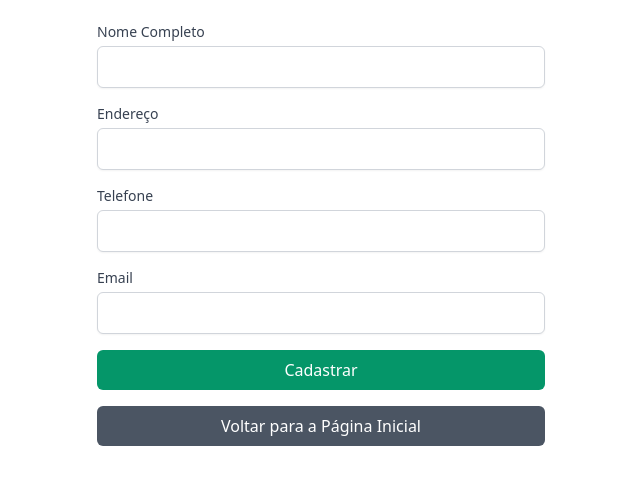
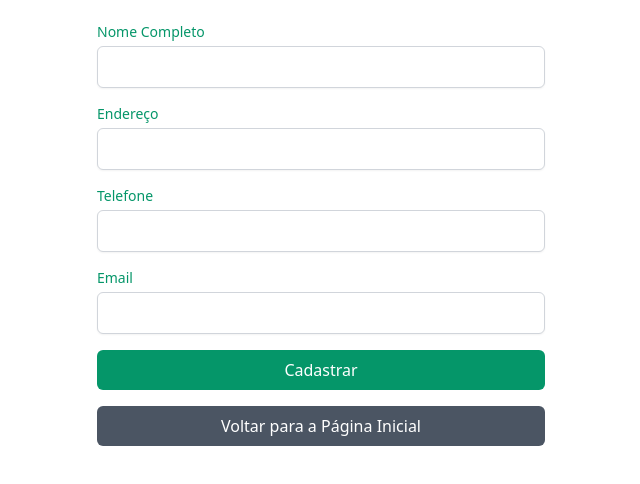
Before and after one commit to jorivaldojunior/apphg, a plain HTML site: page cadastro.html in a window 1280 px wide. Shown: the part 114-598 px from the top of the page, without its empty margins (319-959 px from the left). Drawn offline with nearby package versions, Linux system fonts and the light colour scheme.

Commit message:
desing melhorado

```diff
--- a/cadastro.html
+++ b/cadastro.html
@@ -32,19 +32,19 @@
         <!-- Formulário de cadastro -->
         <form id="cadastroForm" class="space-y-4">
             <div>
-                <label for="nome" class="block text-sm font-medium text-gray-700">Nome Completo</label>
+                <label for="nome" class="block text-sm font-medium text-green-600">Nome Completo</label>
                 <input type="text" id="nome" name="nome" required class="mt-1 block w-full px-3 py-2 border border-gray-300 rounded-md shadow-sm focus:outline-none focus:ring-green-500 focus:border-green-500">
             </div>
             <div>
-                <label for="endereco" class="block text-sm font-medium text-gray-700">Endereço</label>
+                <label for="endereco" class="block text-sm font-medium text-green-600">Endereço</label>
                 <input type="text" id="endereco" name="endereco" required class="mt-1 block w-full px-3 py-2 border border-gray-300 rounded-md shadow-sm focus:outline-none focus:ring-green-500 focus:border-green-500">
             </div>
             <div>
-                <label for="telefone" class="block text-sm font-medium text-gray-700">Telefone</label>
+                <label for="telefone" class="block text-sm font-medium text-green-600">Telefone</label>
                 <input type="tel" id="telefone" name="telefone" required class="mt-1 block w-full px-3 py-2 border border-gray-300 rounded-md shadow-sm focus:outline-none focus:ring-green-500 focus:border-green-500">
             </div>
             <div>
-                <label for="email" class="block text-sm font-medium text-gray-700">Email</label>
+                <label for="email" class="block text-sm font-medium text-green-600">Email</label>
                 <input type="email" id="email" name="email" required class="mt-1 block w-full px-3 py-2 border border-gray-300 rounded-md shadow-sm focus:outline-none focus:ring-green-500 focus:border-green-500">
             </div>
             <div>
```
